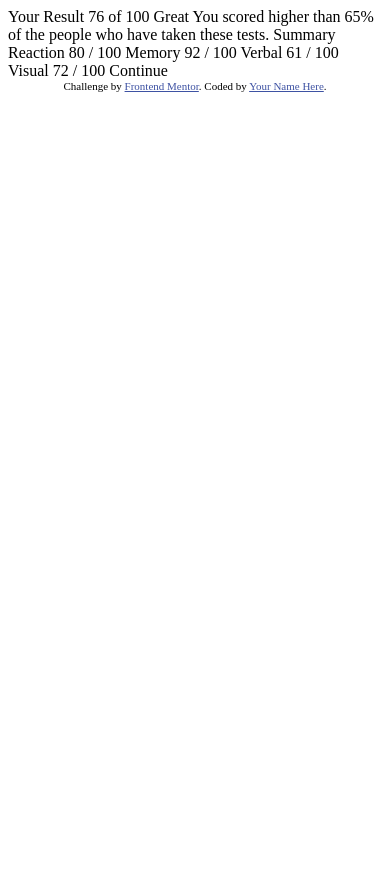
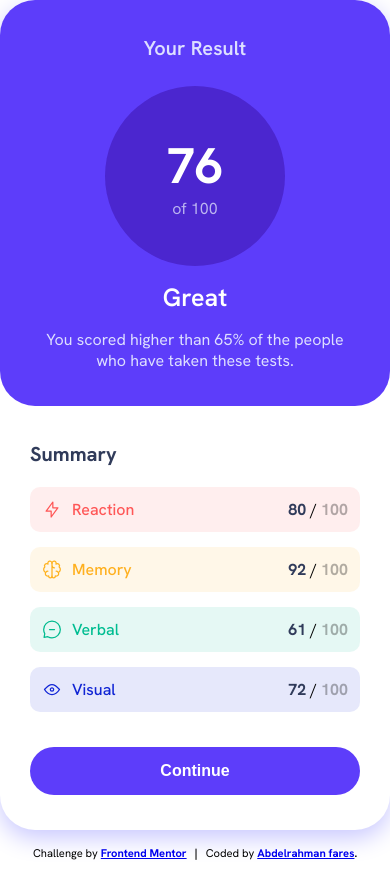
Before and after one commit to bedofares/Frontend-Mentor---results-summary-component, a plain HTML site: page index.html in a window 390 px wide. Before the commit the page ends 844 px from the top, so only its background shows below. Drawn offline with Linux system fonts and the light colour scheme.

Commit message:
test mobile

```diff
--- /dev/null
+++ b/index.css
@@ -0,0 +1,232 @@
+:root {
+    --Light-red: hsl(0, 100%, 67%);
+    --Orangey-yellow: hsl(39, 100%, 56%);
+    --Green-teal: hsl(166, 100%, 37%);
+    --Cobalt-blue: hsl(234, 85%, 45%);
+    --Light-slate-blue: hsl(252, 100%, 67%);
+    --Light-royal-blue: hsl(241, 81%, 54%);
+    --Violet-blue: hsla(256, 72%, 46%, 1);
+    --Persian-blue: hsla(241, 72%, 46%, 0);
+    --White: hsl(0, 0%, 100%);
+    --Pale-blue: hsla(221, 100%, 96%, 0.9);
+    --Light-lavender: hsl(241, 100%, 89%);
+    --Dark-gray-blue: hsl(224, 30%, 27%);
+}
+
+@font-face {
+    font-family: HankenGrotesk;
+    src: url('./assets/fonts/HankenGrotesk-VariableFont_wght.ttf');
+}
+
+* {
+    padding: 0;
+    margin: 0;
+    box-sizing: border-box;
+}
+
+body {
+    min-height: 100vh;
+    display: grid;
+    align-content: center;
+    background-color: var(--White);
+    grid-template-rows: 1fr auto;
+    font-family: HankenGrotesk;
+}
+
+main {
+    display: flex;
+    justify-content: center;
+    align-items: center;
+}
+
+.results-card {
+    display: flex;
+    flex-direction: row;
+    border-radius: 35px;
+    background-color: var(--White);
+    height: auto;
+    width: 650px;
+    box-shadow: hsl(241, 100%, 89%) 0px 8px 24px;
+}
+
+.result-container {
+    display: flex;
+    flex-direction: column;
+    padding: 35px 45px;
+    align-items: center;
+    text-align: center;
+    flex-basis: 50%;
+    border-radius: 35px;
+    background-color: hsl(250, 95%, 61%);
+    gap: 15px;
+    box-sizing: border-box;
+}
+
+.result-container-title {
+    color: var(--Pale-blue);
+    font-weight: 600;
+    font-size: 20px;
+    margin-bottom: 10px;
+}
+
+.score-circle {
+    display: flex;
+    flex-direction: column;
+    align-items: center;
+    justify-content: center;
+    border-radius: 50%;
+    height: 180px;
+    width: 180px;
+    background-color: hsl(253, 69%, 48%);
+    box-shadow: inset 0 0 10px --Persian-blue;
+}
+
+.score {
+    font-size: 50px;
+    color: var(--White);
+    font-weight: 700;
+}
+
+.total {
+    color: hsla(221, 100%, 96%, 0.7);
+    font-size: 16px;
+}
+
+.result-message-title {
+    color: var(--White);
+    font-weight: 600;
+    font-size: 25px;
+}
+
+.result-message {
+    color: var(--Pale-blue);
+    font-weight: 400;
+    font-size: 16px;
+    /* border: 1px solid black; */
+}
+
+.summary-container {
+    flex-basis: 50%;
+    display: flex;
+    flex-direction: column;
+    padding: 35px 30px;
+    /* align-items: center; */
+}
+
+.summary-container-title {
+    color: var(--Dark-gray-blue);
+    font-weight: 700;
+    font-size: 20px;
+    margin-bottom: 20px;
+}
+
+/* .summary-reaction , .summary-reaction , .summary-reaction , .summary-reaction{
+    display: flex;
+} */
+
+.summary-reaction, .summary-memory, .summary-verbal, .summary-visual {
+    display: flex;
+    flex-direction: row;
+    justify-content: space-between;
+    padding: 12px;
+    border-radius: 10px;
+    margin-bottom: 15px;
+}
+
+.summary-reaction .category, .summary-memory .category, .summary-verbal .category, .summary-visual .category {
+    display: flex;
+    flex-direction: row;
+    gap: 10px;
+}
+
+.summary-reaction {
+    background-color: hsla(0, 100%, 67%, 0.1);
+}
+
+.summary-reaction .category-name {
+    color: var(--Light-red);
+    font-weight: 500;
+    font-size: 16px;
+}
+
+
+.summary-memory {
+    background-color: hsla(39, 100%, 56%, 0.1);
+}
+
+.summary-memory .category-name {
+    color: var(--Orangey-yellow);
+    font-weight: 500;
+    font-size: 16px;
+}
+
+
+.summary-verbal {
+    background-color: hsla(166, 100%, 37%, 0.1);
+}
+
+.summary-verbal .category-name {
+    color: var(--Green-teal);
+    font-weight: 500;
+    font-size: 16px;
+}
+
+.summary-visual {
+    background-color: hsla(234, 85%, 45%, 0.1);
+}
+
+.summary-visual .category-name {
+    color: var(--Cobalt-blue);
+    font-weight: 500;
+    font-size: 16px;
+}
+
+.grade .grade-score {
+    color: var(--Dark-gray-blue);
+    font-weight: 700;
+}
+.grade .grade-total {
+    font-weight: 700;
+    opacity: 0.3;
+}
+
+.btn {
+    background-color: hsl(250, 95%, 61%);
+    color: var(--White);
+    outline: none;
+    border: 0;
+    border-radius: 30px;
+    padding: 15px;
+    font-weight: 700;
+    font-size: 16px;
+    cursor: pointer;
+    margin-top: 20px;
+}
+.btn:hover{
+    opacity: 0.8;
+}
+footer {
+    display: flex;
+    flex-direction: row;
+    align-items: center;
+    justify-content: center;
+    gap: 1rem;
+    padding: 1rem;
+}
+
+footer a:hover {
+    color: hsl(250, 95%, 61%);
+}
+
+
+@media (max-width: 480px) {
+    .results-card {
+        display: flex;
+        flex-direction: column;
+        width: auto;
+    }
+    footer {
+        font-size: 0.7rem;
+        gap: 0.5rem;
+    }
+}
--- a/index.html
+++ b/index.html
@@ -1,47 +1,99 @@
 <!DOCTYPE html>
 <html lang="en">
   <head>
-  <meta charset="UTF-8">
-  <meta name="viewport" content="width=device-width, initial-scale=1.0"> <!-- displays site properly based on user's device -->
+    <meta charset="UTF-8" />
+    <meta name="viewport" content="width=device-width, initial-scale=1.0" />
+    <!-- displays site properly based on user's device -->
 
-  <link rel="icon" type="image/png" sizes="32x32" href="./assets/images/favicon-32x32.png">
-
+    <link
+      rel="icon"
+      type="image/png"
+      sizes="32x32"
+      href="./assets/images/favicon-32x32.png"
+    />
+    <link rel="stylesheet" href="./index.css" />
     <title>Frontend Mentor | Results summary component</title>
 
     <!-- Feel free to remove these styles or customise in your own stylesheet 👍 -->
     <style>
-    .attribution { font-size: 11px; text-align: center; }
-    .attribution a { color: hsl(228, 45%, 44%); }
+      .attribution {
+        font-size: 11px;
+        text-align: center;
+      }
+      .attribution a {
+        color: hsl(228, 45%, 44%);
+      }
     </style>
   </head>
   <body>
+    <main>
+      <div class="results-card">
+        <div class="result-container">
+          <h4 class="result-container-title">Your Result</h4>
+          <div class="score-circle">
+            <p class="score">76</p>
+            <p class="total">of 100</p>
+          </div>
+          <h3 class="result-message-title">Great</h3>
+          <p class="result-message">
+            You scored higher than 65% of the people who have taken these tests.
+          </p>
+        </div>
+        <div class="summary-container">
+          <h3 class="summary-container-title">Summary</h3>
+          <div class="summary-reaction">
+            <div class="category">
+              <img src="./assets/images/icon-reaction.svg" />
+              <p class="category-name">Reaction</p>
+            </div>
+            <p class="grade"><span class="grade-score">80</span> / <span class="grade-total">100</span></p>
+          </div>
+          <div class="summary-memory">
+            <div class="category">
+              <img src="./assets/images/icon-memory.svg" />
+              <p class="category-name">Memory</p>
+            </div>
+            <p class="grade"><span class="grade-score">92</span> / <span class="grade-total">100</span></p>
+          </div>
+          <div class="summary-verbal">
+            <div class="category">
+              <img src="./assets/images/icon-verbal.svg" />
+              <p class="category-name">Verbal</p>
+            </div>
+            <p class="grade"><span class="grade-score">61</span> / <span class="grade-total">100</span></p>
+          </div>
+          <div class="summary-visual">
+            <div class="category">
+              <img src="./assets/images/icon-visual.svg" />
+              <p class="category-name">Visual</p>
+            </div>
+            <p class="grade"><span class="grade-score">72</span> / <span class="grade-total">100</span></p>
+          </div>
+          <button class="btn">Continue</button>
+        </div>
+      </div>
+    </main>
 
-  Your Result
-  76
-  of 100
-
-  Great
-  You scored higher than 65% of the people who have taken these tests.
-
-  Summary
-
-  Reaction
-  80 / 100
-
-  Memory
-  92 / 100
-
-  Verbal
-  61 / 100
-
-  Visual
-  72 / 100
-
-  Continue
-
-  <div class="attribution">
-    Challenge by <a href="https://www.frontendmentor.io?ref=challenge" target="_blank">Frontend Mentor</a>.
-    Coded by <a href="#">Your Name Here</a>.
+    <footer>
+      <div>
+        Challenge by
+        <b>
+          <a href="https://www.frontendmentor.io?ref=challenge" target="_blank"
+            >Frontend Mentor
+          </a>
+        </b>
       </div>
+      <b>|</b>
+      <div>
+        Coded by
+        <b>
+          <a
+            href="https://www.frontendmentor.io/profile/bedofares"
+            target="_blank"
+            >Abdelrahman fares</a
+          >.
+        </b>
+      </div>
+    </footer>
   </body>
 </html>
```
Lines whose indentation alone changed are shown as unchanged.
